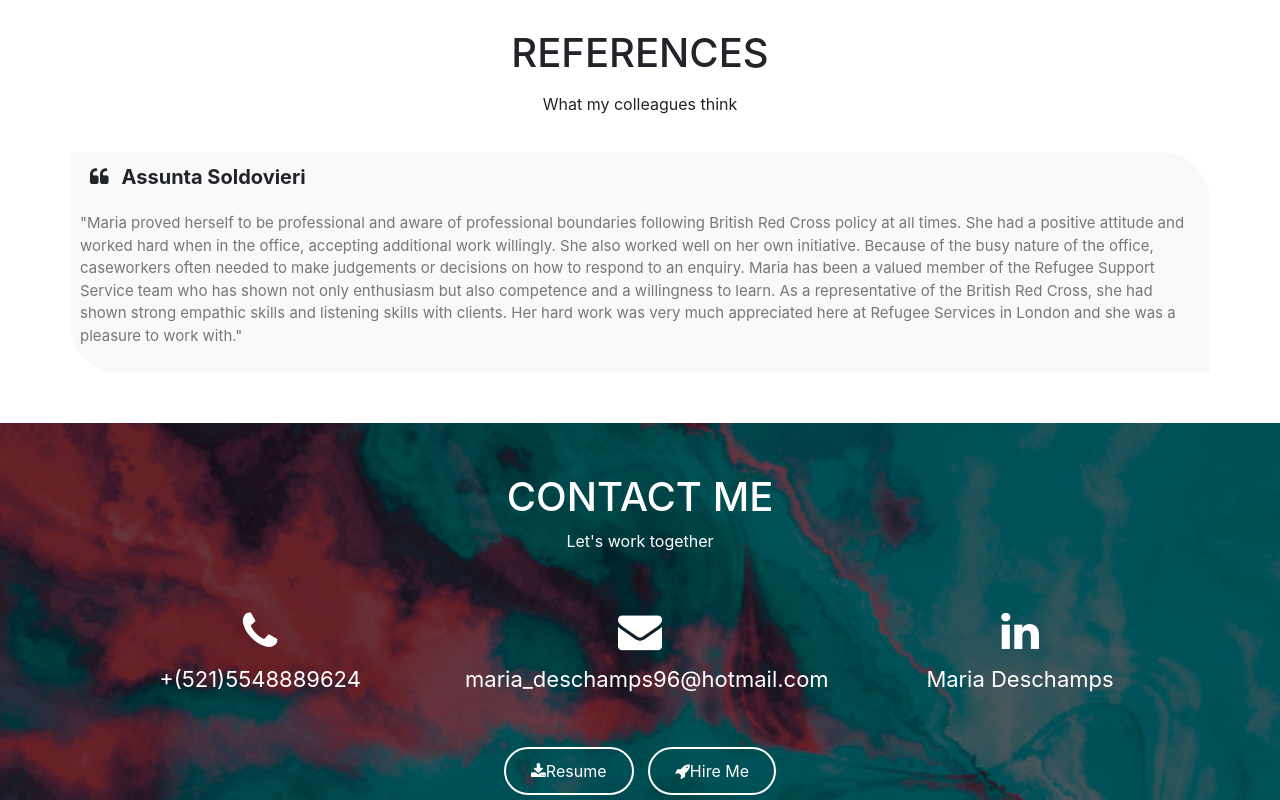
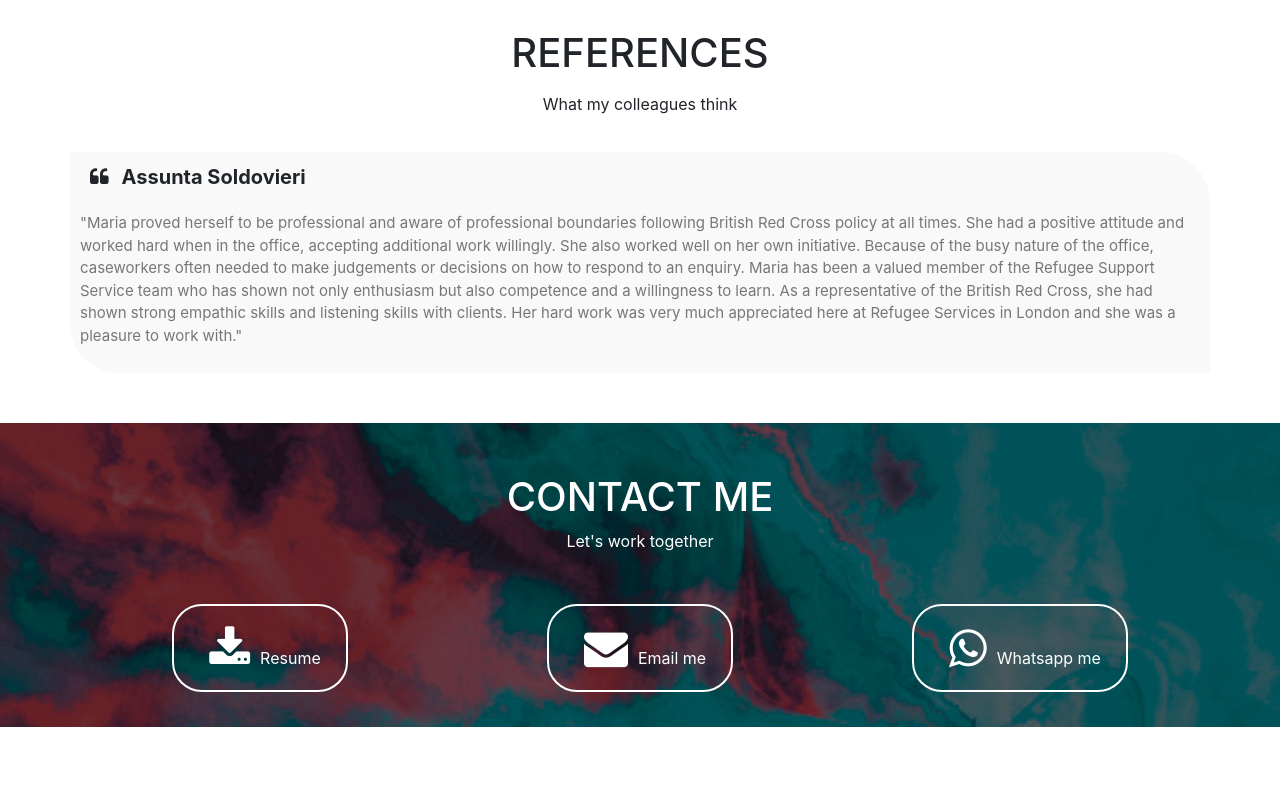
Before and after one commit to Mariado96/CV, a plain HTML site: page index.html in a window 1280 px wide. Shown: the part 2401-3201 px from the top of the page. After the commit the page ends 3128 px from the top, so only its background shows below. Drawn offline with nearby package versions, Linux system fonts and the light colour scheme.

Commit message:
Update index.html
Contact edit

```diff
--- a/index.html
+++ b/index.html
@@ -221,26 +221,21 @@ Maria has been a valued member of the Refugee Support Service team who has shown
 <p class="text-center">Let's work together</p>
 <div class="row">
 <div class="col-md-4">
-<i class="fa fa-phone"></i>
-<p>+(521)5548889624</p>
-  </div>
+
+<a href="CV%20Maria%20Deschamps.pdf" class="btn btn-primary"><i class="fa fa-download"></i>Resume</a>
+ </div>
 <div class="col-md-4">
-<i class="fa fa-envelope"></i>
-<p>maria_deschamps96@hotmail.com</p>
+<a href="mailto:maria_deschamps96@hotmail.com? subject=subject text" class="btn btn-primary"><i class="fa fa-envelope"></i>Email me</a>
 </div>
 <div class="col-md-4">
-<i class="fa fa-linkedin"></i>
-<p>Maria Deschamps</p>
-</div>
+<a href="https://wa.me/5215548889624" class="btn btn-primary"><i class="fa fa-whatsapp"></i>Whatsapp me</a>
 </div>
 
-<a href="CV%20Maria%20Deschamps.pdf" class="btn btn-primary"><i class="fa fa-download"></i>Resume</a>
 
-<a href="mailto:maria_deschamps96@hotmail.com? subject=subject text" class="btn btn-primary"><i class="fa fa-rocket"></i>Hire Me</a>
+ </div>
+    </div>
+    </div>
 
-
-</div>
-</div>
 
 </section>
 
```
